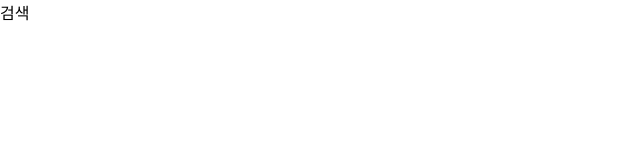
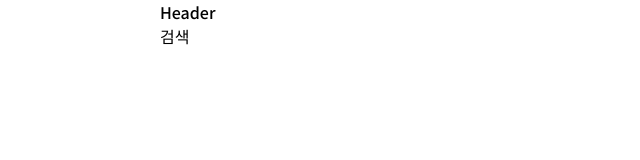
Before and after one commit to E-ppo/cdri-books-leeboram, a React (Vite) app: page / in a window 1280 px wide. Shown: the top 160 px of the page, without its empty margins (0-640 px from the left). Built offline with nearby package versions, Linux system fonts and the light colour scheme.

Commit message:
feat: 공통 레이아웃 구성
헤더와 콘텐츠 영역을 포함한 공통 레이아웃 컴포넌트 추가

주요 변경사항
- Layout 컴포넌트 추가 (헤더 full width, 콘텐츠 max-w 960px 중앙 배치)
- App.tsx에 Layout 적용하여 라우트 감싸기

```diff
--- a/src/App.tsx
+++ b/src/App.tsx
@@ -1,13 +1,16 @@
 import { Routes, Route } from "react-router-dom";
 import { ROUTES } from "@/constants/routes";
+import Layout from "@/components/Layout/Layout";
 import SearchPage from "@/pages/Search/SearchPage";
 import WishlistPage from "@/pages/Wishlist/WishlistPage";
 
 function App() {
   return (
     <Routes>
-      <Route path={ROUTES.SEARCH} element={<SearchPage />} />
-      <Route path={ROUTES.WISHLIST} element={<WishlistPage />} />
+      <Route element={<Layout />}>
+        <Route path={ROUTES.SEARCH} element={<SearchPage />} />
+        <Route path={ROUTES.WISHLIST} element={<WishlistPage />} />
+      </Route>
     </Routes>
   );
 }
--- /dev/null
+++ b/src/components/Layout/Layout.tsx
@@ -0,0 +1,16 @@
+import { Outlet } from "react-router-dom";
+
+function Layout() {
+  return (
+    <div>
+      <header className="px-40">
+        <div>Header</div>
+      </header>
+      <main className="mx-auto max-w-[960px]">
+        <Outlet />
+      </main>
+    </div>
+  );
+}
+
+export default Layout;
```
